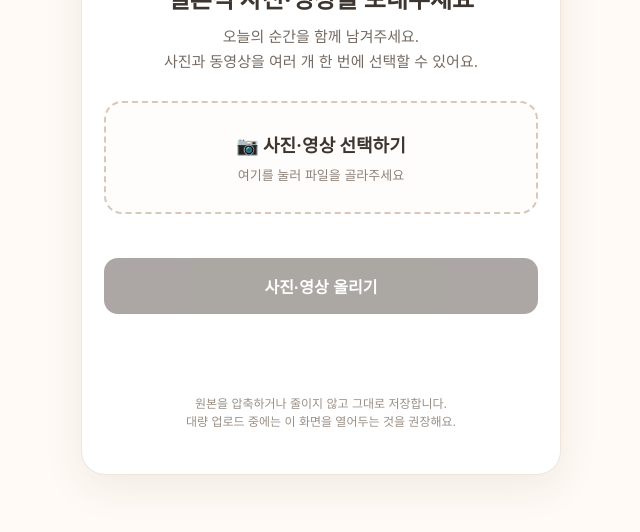
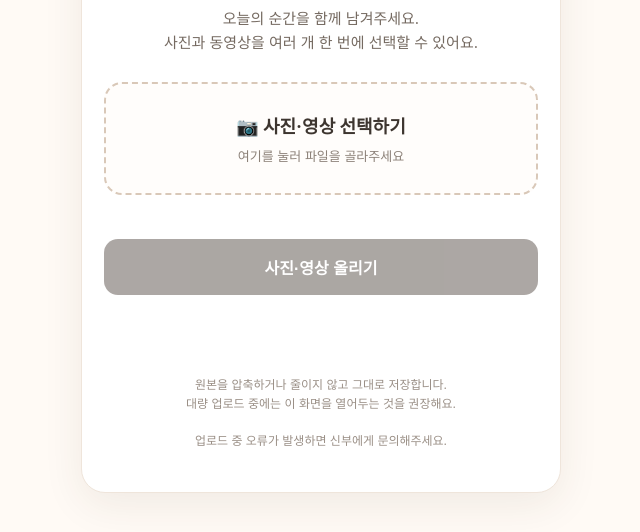
Before and after one commit to gna-king/happy-wedding-day, a plain HTML site: page photo-upload/index.html in a window 1280 px wide. Shown: the part 214-746 px from the top of the page, without its empty margins (319-959 px from the left). Drawn offline with Linux system fonts and the light colour scheme.

Commit message:
Add bride contact note for upload errors

```diff
--- a/photo-upload/index.html
+++ b/photo-upload/index.html
@@ -13,7 +13,7 @@
 <button id="uploadBtn" disabled>사진·영상 올리기</button>
 <div id="progress" class="progress"><div id="bar" class="bar"></div></div>
 <div id="status" class="status"></div>
-<p class="note">원본을 압축하거나 줄이지 않고 그대로 저장합니다.<br>대량 업로드 중에는 이 화면을 열어두는 것을 권장해요.</p>
+<p class="note">원본을 압축하거나 줄이지 않고 그대로 저장합니다.<br>대량 업로드 중에는 이 화면을 열어두는 것을 권장해요.<br><br>업로드 중 오류가 발생하면 신부에게 문의해주세요.</p>
 </section></main>
 <script>
 const WORKER_URL="https://polished-hill-a3db.wls0202dk.workers.dev";
```
